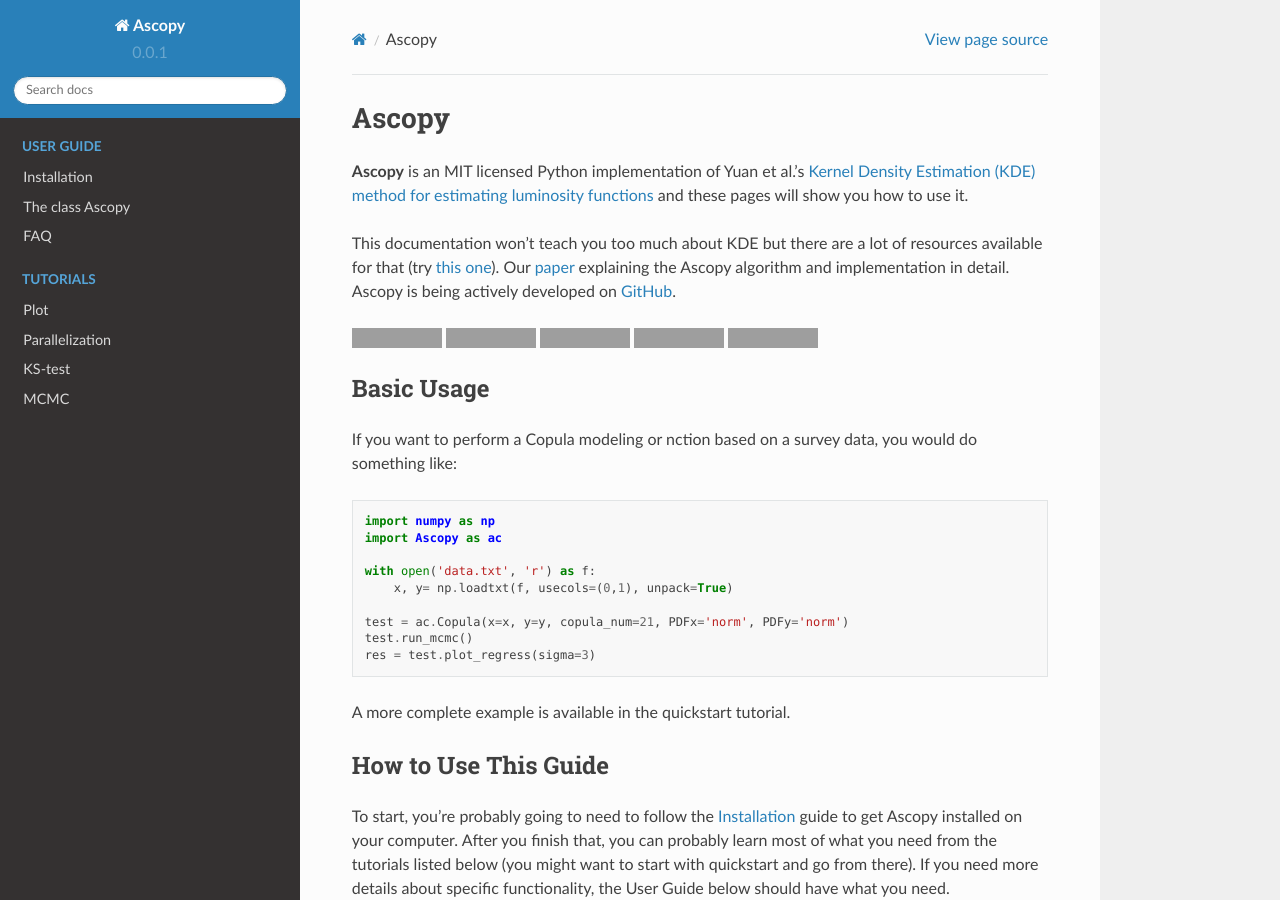
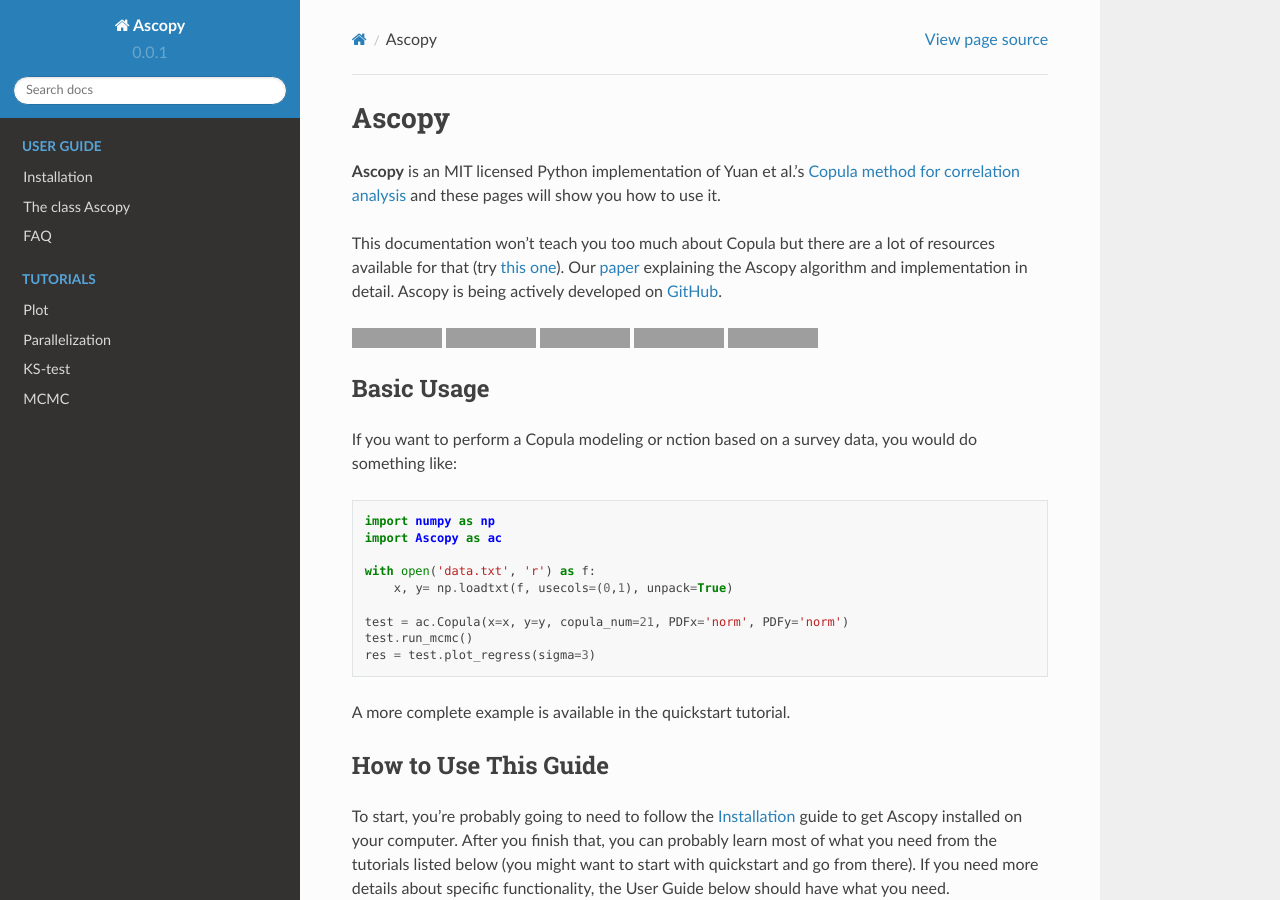
Before and after one commit to yuanzunli/Ascopy, a Sphinx documentation site: the page built from source/index.rst, in a window 1280 px wide and 900 px high. Built offline with Sphinx 7.4.7 and the Read the Docs theme 2.0.0, drawn with Linux system fonts in a browser that asks for light colours; pages that are not in the unit, such as notebooks, are missing from menus; grey boxes are pictures that could not be loaded.

Commit message:
Update index.rst

```diff
--- a/source/index.rst
+++ b/source/index.rst
@@ -2,11 +2,11 @@
 =====
 
 **Ascopy** is an MIT licensed Python implementation of Yuan et al.'s
-`Kernel Density Estimation (KDE) method for estimating luminosity functions
+`Copula method for correlation analysis
 <https://arxiv.org/abs/2203.06700>`_ and these pages will
 show you how to use it.
 
-This documentation won't teach you too much about KDE but there are a lot
+This documentation won't teach you too much about Copula but there are a lot
 of resources available for that (try `this one
 <https://en.wikipedia.org/wiki/Copula>`_).
 Our `paper <https://arxiv.org/abs/1810.12713>`_ explaining
```
